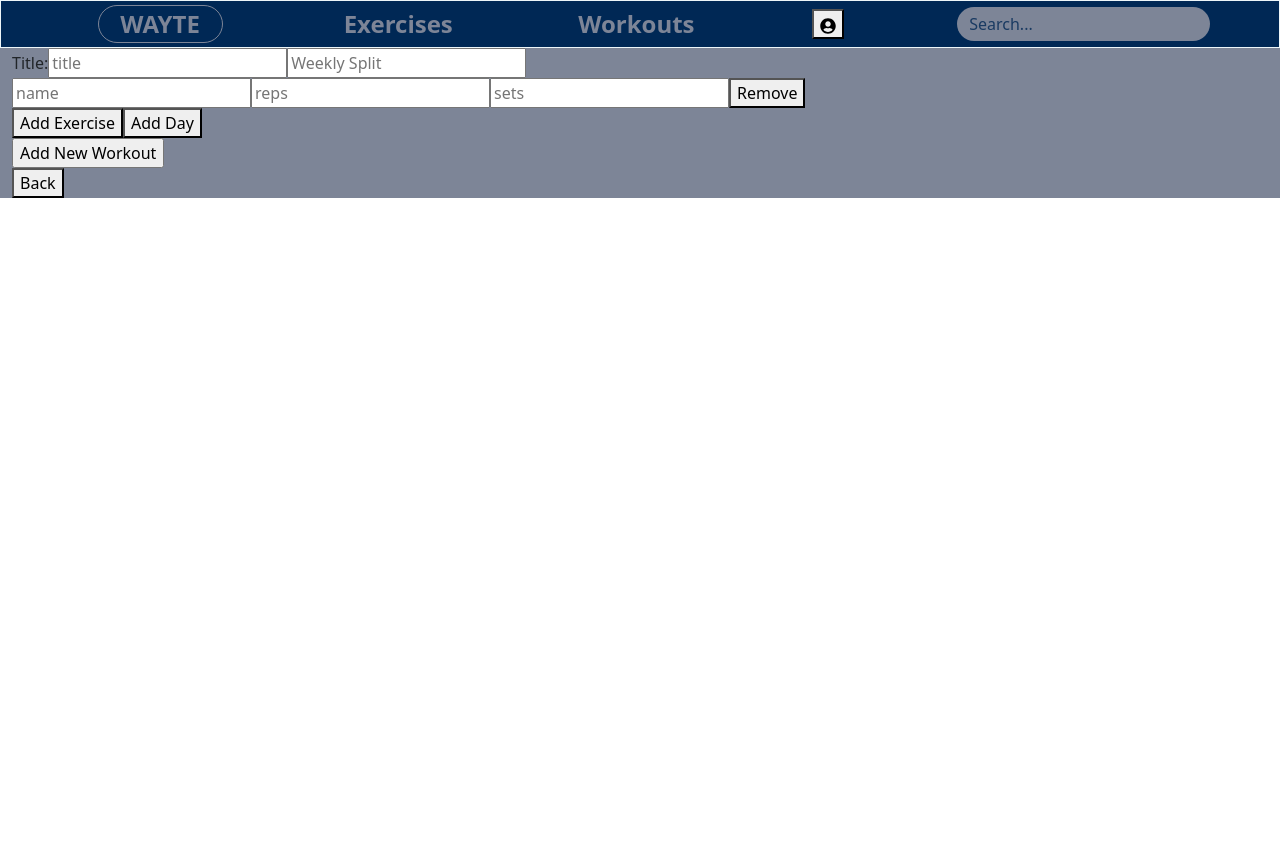
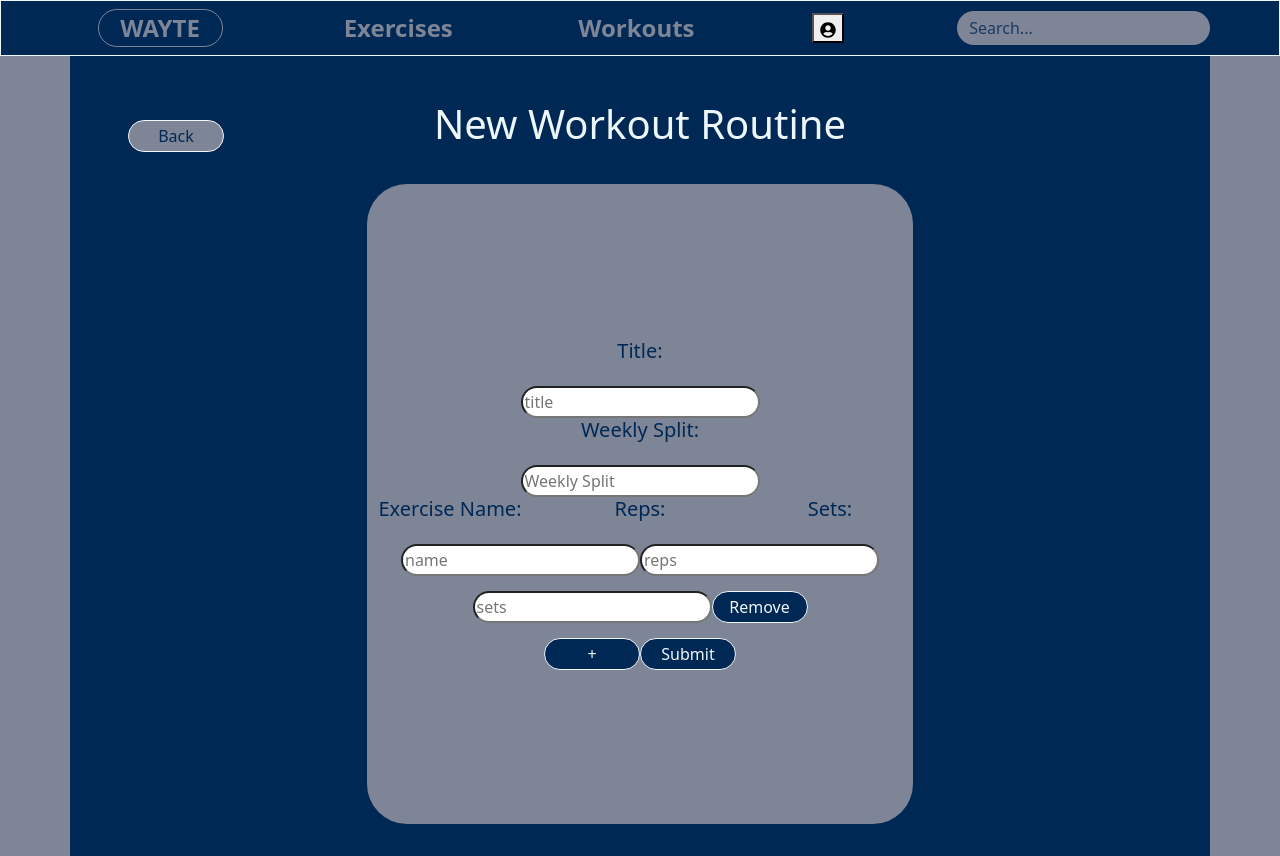
Before and after one commit to ManuelMartinez45/project3-frontend, a React (Create React App) app: page /workouts/new in a window 1280 px wide. Before the commit the page ends 800 px from the top, so only its background shows below. Built offline with nearby package versions, Linux system fonts and the light colour scheme; no server answers.

Commit message:
wip: workout form stylings

```diff
--- a/src/components/Form.js
+++ b/src/components/Form.js
@@ -1,5 +1,6 @@
 import { useState } from 'react';
 import { Link } from 'react-router-dom'
+import { Col, Container, Row } from 'react-bootstrap'
 
 function Form(props){
     const [form, setForm] = useState({
@@ -93,9 +94,17 @@ function Form(props){
 
 
     return (
-        <section>
+        <Container id='newFormPage'>
+                <h1> New Workout Routine </h1>
+                <Link to='/workouts'>
+                    <button className='formBtn' id='backBtn' >Back</button>
+                </Link>
+            <section id='form'>
                 <form onSubmit={handleSubmit}>
-                <label htmlFor="title">Title: </label>
+                    <Row>
+                        <Col>
+                            <label htmlFor="title"><h5>Title:</h5></label>
+                            <br />
                             <input
                                 type="text"
                                 value={form.title}
@@ -103,7 +112,12 @@ function Form(props){
                                 placeholder='title'
                                 onChange={handleChange}
                                 />
-
+                            </Col>
+                    </Row>
+                    <Row>
+                        <Col>
+                            <label htmlFor="split"><h5>Weekly Split:</h5></label>
+                            <br />
                             <input
                                 type="text"
                                 value={form.split}
@@ -111,10 +125,24 @@ function Form(props){
                                 placeholder='Weekly Split'
                                 onChange={handleChange}
                                 />
+                        </Col>
+                    </Row>
 
 
+                    <Row id='exerciseInputLabels'>
+                        <Col lg={4}>
+                            <label htmlFor="name"><h5>Exercise Name:</h5></label>
+                        </Col>
+                        <Col lg={4}>
+                            <label htmlFor="reps"><h5>Reps: </h5></label>
+                        </Col>
+                        <Col lg={4}>
+                            <label htmlFor="sets"><h5>Sets: </h5></label>
+                        </Col>
+                    </Row>
                     { exercises.map((exercise, index) => (
-                            <div key={ index }>
+                        <Row key={ index }>
+                            <div id='exerciseInput'>
                                 <input
                                     type="text"
                                     placeholder='name'
@@ -128,7 +156,6 @@ function Form(props){
                                     value={exercises.reps}
                                     name='reps'
                                     onChange={evt => handleExerciseChange(index,evt)}
-                                    // onChange={handleExerciseChange}
                                     />
 
                                 <input
@@ -137,20 +164,16 @@ function Form(props){
                                     value={exercises.sets}
                                     name='sets'
                                     onChange={evt => handleExerciseChange(index,evt)}
-                                    // onChange={handleExerciseChange}
                                     />
-                                <button onClick={() => handleRemoveExercise(index)}>Remove</button>
+                                <button id='removeBtn' className='formBtn' onClick={() => handleRemoveExercise(index)}>Remove</button>
                             </div>
+                        </Row>
                     ))}
-                <button onClick={handleAddExercise}>Add Exercise</button>
-                <button onClick={handleAddDay}>Add Day</button>
-                <br />
-                    <input type="submit" value='Add New Workout' />
+                    <button className='formBtn' onClick={handleAddExercise}>+</button>
+                        <input className='formBtn' type="submit" value='Submit' />
                 </form>
-            <Link to='/workouts'>
-                <button>Back</button>
-            </Link>
             </section>
+        </Container>
     )
 }
 
--- a/src/pages/Workouts.js
+++ b/src/pages/Workouts.js
@@ -4,10 +4,16 @@ import { Link } from 'react-router-dom'
 function Workout(props){
     return (
         <Container id='workoutPage'>
-            <Link to='/workouts/new'>
-            </Link>
             <Row>
-                <h1>Workouts</h1>
+                <Col lg={4}></Col>
+                <Col lg={4}>
+                    <h1>Workouts</h1>
+                </Col>
+                <Col lg={{span: 3, offset: 1}}>
+                    <Link to='/workouts/new'>
+                        <button>New</button>
+                    </Link>
+                </Col>
             </Row>
             <Row>
                 <Col lg={{span: 8, offset: 2}} id='workoutNames'>
@@ -20,7 +26,6 @@ function Workout(props){
                     </div>
                 </Col>
             </Row>
-                    <button>New</button>
         </Container>
     )
 }
--- a/src/styles.scss
+++ b/src/styles.scss
@@ -5,6 +5,7 @@
 @import './styles/Home.scss';
 @import './styles/Workouts.scss';
 @import './styles/variables.scss';
+@import './styles/Form.scss';
 
 
 a{
@@ -27,7 +28,7 @@ nav{
     display: flex;
     justify-content: space-around;
     align-items: center;
-    height: 3em;
+    height: 3.5em;
     background: $dark-theme;
     width: 100%;
     // border: .5px solid #778899;
--- /dev/null
+++ b/src/styles/Form.scss
@@ -0,0 +1,86 @@
+@import './variables.scss';
+
+#newFormPage{
+    width: 100vw;
+    height: 100vh;
+    display: flex;
+    align-items: center;
+    flex-direction: column;
+    background-color: $dark-theme;
+    color: $primary-color;
+
+    h1{
+        display: flex;
+        height: 75px;
+        align-items: center;
+        margin-top: 30px;
+
+    }
+
+    #backBtn{
+        background-color: $secondary-color;
+        color: $dark-theme;
+        border: 1px solid $primary-color;
+        width: 6em;
+        height: 2em;
+        border-radius: 20px;
+        position: absolute;
+        left: 10%;
+        top: 15%;
+
+        &:hover{
+            background-color: $dark-theme;
+            border: 1px solid $primary-color;
+            color: $primary-color;
+        }
+    }
+
+    #form{
+        margin-top: 15px;
+        width: 50%;
+        height: 80%;
+        border-radius: 40px;
+        text-align: center;
+        background: $secondary-color;
+        display: flex;
+        flex-direction: column;
+        justify-content: center;
+
+
+
+        input{
+            margin-top: 15px;
+            height: 2em;
+            border-radius: 20px;
+        }
+
+        label{
+            color: $dark-theme;
+        }
+
+
+
+        #exerciseInput{
+            input{
+                margin-top: 15px;
+            }
+        }
+
+        .formBtn{
+            background: $dark-theme;
+            color: $primary-color;
+            border: 1px solid $primary-color;
+            border-radius: 20px;
+            width: 6em;
+            height: 2em;
+
+            &:hover{
+                background: $secondary-color;
+                color: $dark-theme;
+                border: 1px solid $primary-color;
+            }
+        }
+    }
+
+
+}
--- a/src/styles/Workouts.scss
+++ b/src/styles/Workouts.scss
@@ -1,15 +1,15 @@
 @import './variables.scss';
 
 #workoutPage{
-    width: 100%;
-    height: 100%;
+    width: 100vw;
+    height: 100vh;
     display: flex;
     justify-content: center;
     flex-direction: column;
     background-color: $dark-theme;
 
     h1{
-        margin-top: 20px;
+        margin: 10px;
         color: $secondary-color;
         text-shadow: 1px 1px $primary-color;
         text-decoration: underline;
@@ -17,22 +17,29 @@
     }
 
     button{
-        background: $dark-theme;
+        background: $secondary-color;
         color: $primary-color;
         width: 100px;
         height: 50px;
         border: .5px solid $primary-color;
         border-radius: 20px;
         font-weight: bold;
-        margin: 0 auto;
+        position: relative;
+        right: -35%;
+
+        &:hover{
+            background: $dark-theme;
+            color: $primary-color;
+        }
     }
 
     #workoutNames{
         display: flex;
         justify-content: center;
-
+        margin-top: 20px;
         .workouts{
             width: 75%;
+            margin-top: 10px;
 
             h3{
                 display: flex;
```
Lines whose indentation alone changed are shown as unchanged.
